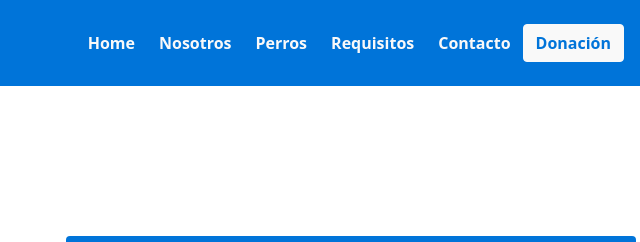
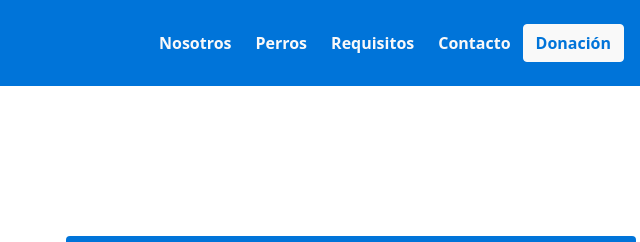
Before and after one commit to cristianvaquero/sapa-tienda, a website: page vistas/contacto.html in a window 1280 px wide. Shown: the top 242 px of the page, 574-1214 px from the left. Drawn offline with nearby package versions, Linux system fonts and the light colour scheme.

Commit message:
Elimine el boton inicio/ home

```diff
--- a/vistas/contacto.html
+++ b/vistas/contacto.html
@@ -26,9 +26,6 @@
           </button>
           <div class="collapse navbar-collapse" id="navbarSupportedContent">
             <ul class="navbar-nav align-items-center ms-auto mb-2 mb-lg-0">
-              <li class="nav-item">
-                <a class="nav-link fw-bold text-light mx-1" aria-current="page" href="../index.html">Home</a>
-              </li>
               <li class="nav-item">
                 <a class="nav-link text-light fw-bold mx-1" href="./nosotros.html">Nosotros</a>
               </li>
```
Also changed, not shown: index.html (+0 -3 lines), vistas/donacion.html (+0 -3 lines), vistas/nosotros.html (+0 -3 lines), vistas/perros.html (+0 -3 lines), vistas/requisitos.html (+0 -3 lines).
